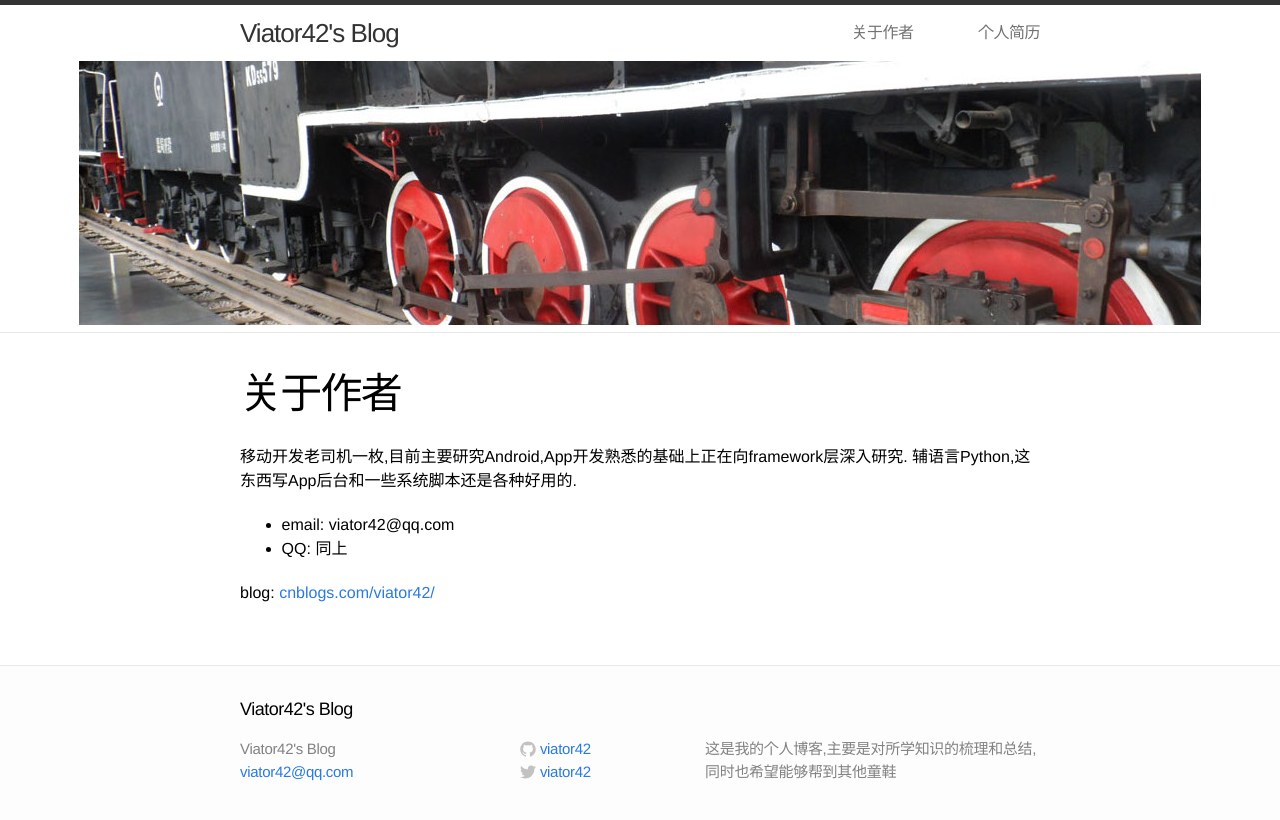
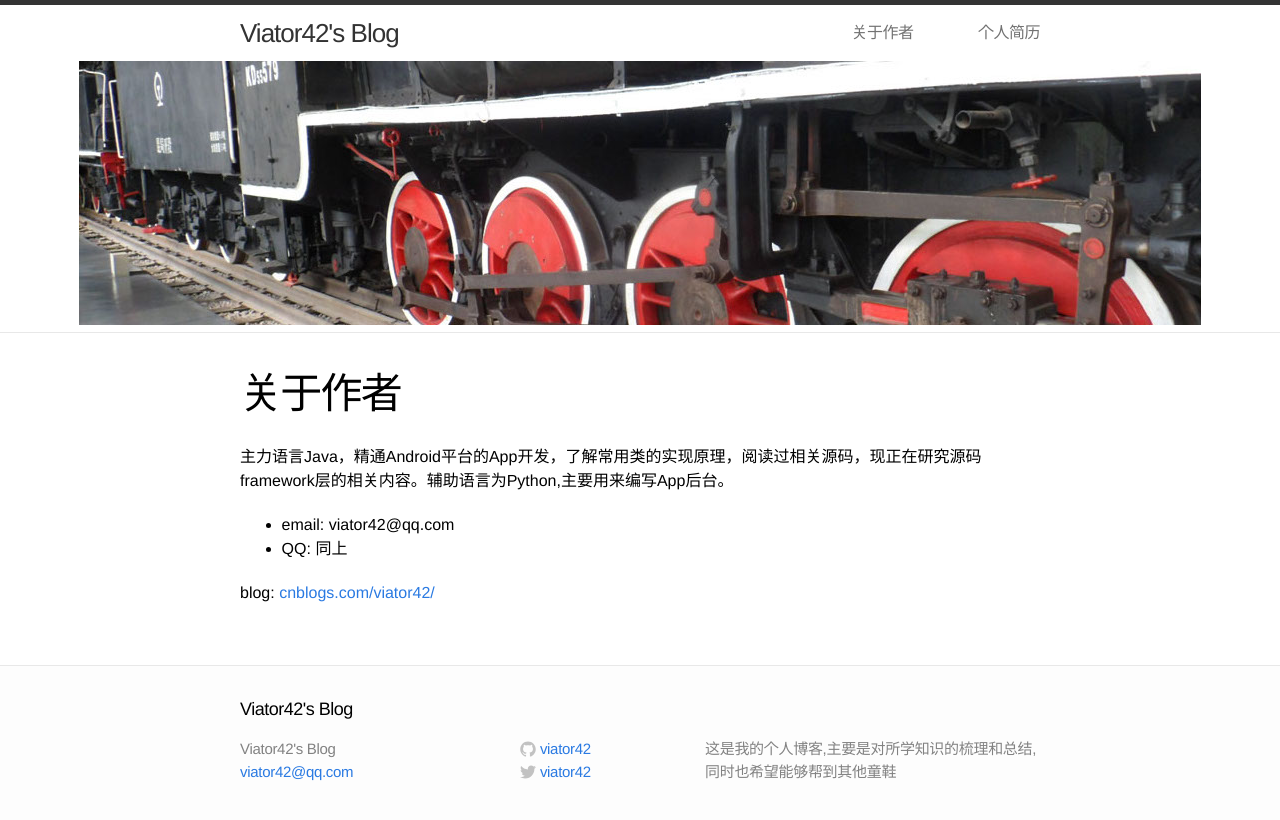
Before and after one commit to viator42/viator42.github.io, a Jekyll site: the page built from about.md, in a window 1280 px wide. Shown: the top 820 px of the page. Built offline with Jekyll 4.4.1, drawn with Linux system fonts in a browser that asks for light colours.

Commit message:
profile update

```diff
--- a/about.md
+++ b/about.md
@@ -4,9 +4,7 @@ title: 关于作者
 permalink: /about/
 ---
 
-移动开发老司机一枚,目前主要研究Android,App开发熟悉的基础上正在向framework层深入研究.
-辅语言Python,这东西写App后台和一些系统脚本还是各种好用的.
-
+主力语言Java，精通Android平台的App开发，了解常用类的实现原理，阅读过相关源码，现正在研究源码framework层的相关内容。辅助语言为Python,主要用来编写App后台。
 * email:  viator42@qq.com
 * QQ:     同上
 
```
Also changed, not shown: static/images/favicon.png.
